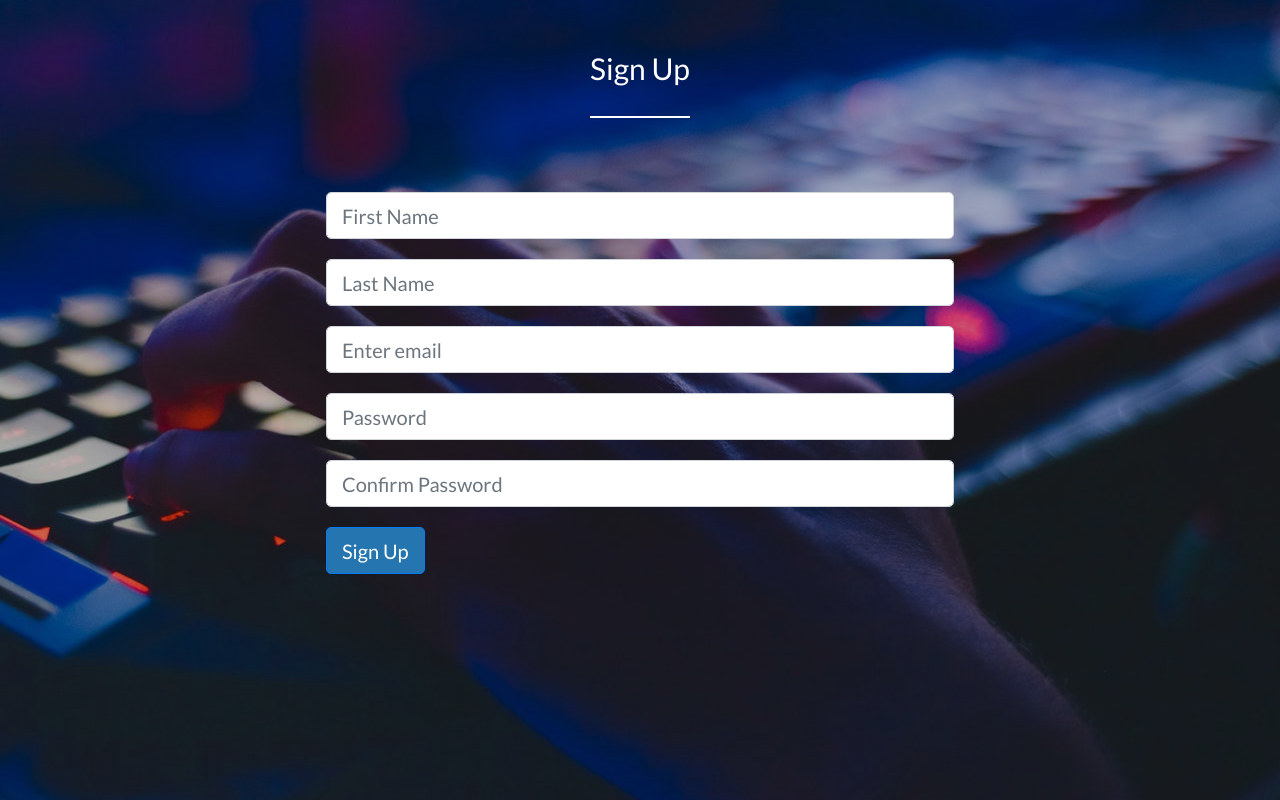
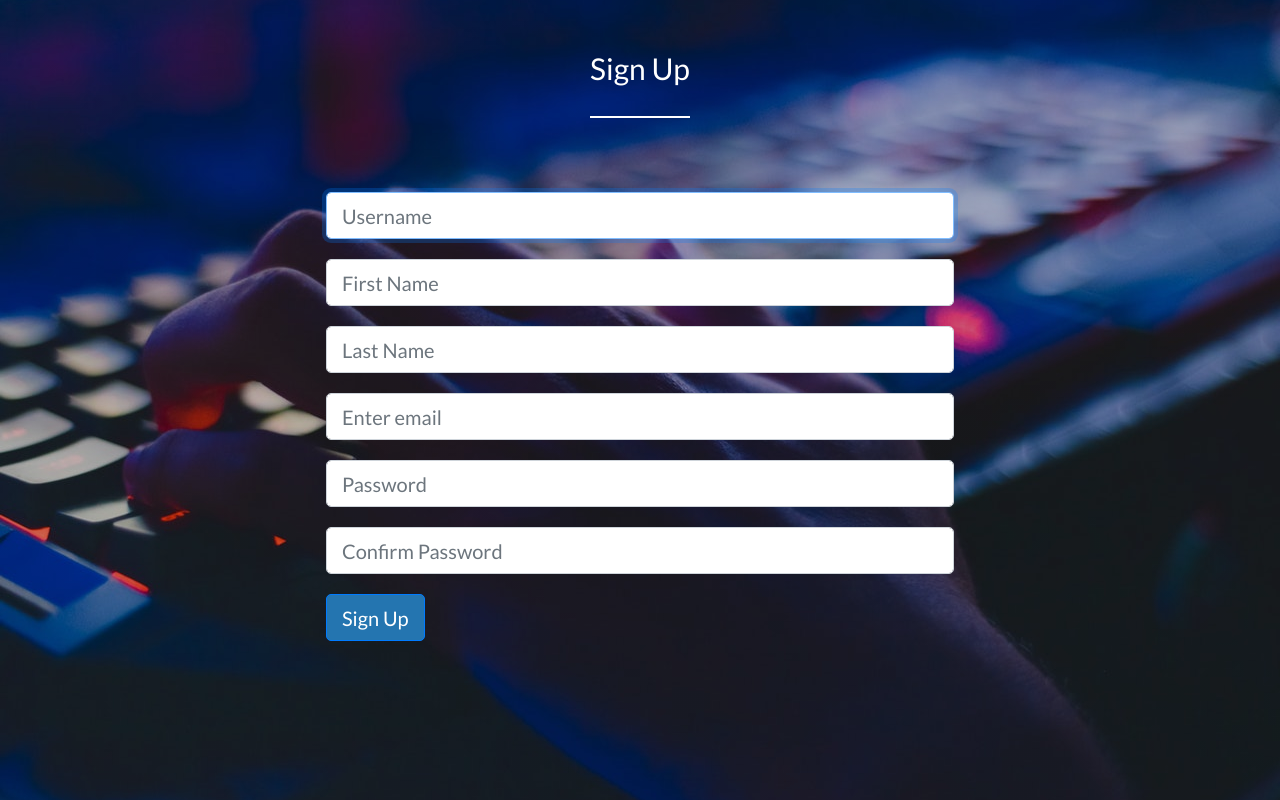
Before and after one commit to Taycode/shortayn, a Django app: page /signup/ in a window 1280 px wide. Shown: the part 96-896 px from the top of the page. Run offline with Django 3.2, Linux system fonts and the light colour scheme; some libraries are stand-ins or nearby versions.

Commit message:
some bug fixes

```diff
--- a/home/forms.py
+++ b/home/forms.py
@@ -13,4 +13,4 @@ class LinkForm(forms.ModelForm):
 class RegistrationForm(UserCreationForm):
     class Meta:
         model = User
-        fields = ['first_name', 'last_name', 'email', 'password1', 'password2']
+        fields = ['username', 'first_name', 'last_name', 'email', 'password1', 'password2']
--- a/home/templates/home/signup.html
+++ b/home/templates/home/signup.html
@@ -14,8 +14,13 @@
 
 		<h4> Sign Up </h4>
 	<div class="container login-form">
-<form>
-  <div class="form-group">
+<form method="post">
+    {% csrf_token %}
+    <div class="form-group">
+
+      {{ form.username|attr:"class:form-control"|attr:"aria-describedby:emailHelp"|attr:"placeholder:Username" }}
+    </div>
+    <div class="form-group">
 
       {{ form.first_name|attr:"class:form-control"|attr:"aria-describedby:emailHelp"|attr:"placeholder:First Name" }}
   </div>
--- a/home/urls.py
+++ b/home/urls.py
@@ -4,8 +4,9 @@ from home import views
 
 urlpatterns = [
     path('', views.index, name='home'),
+    path('shorten', views.shorten, name='shorten'),
     path('login/', views.login_view, name='login'),
     path('signup/', views.signup_view, name='signup'),
-    path('<str:short_code>/', views.redirect_user, name='redirect'),
+    path('shorten/<str:short_code>/', views.redirect_user, name='redirect'),
 
 ]
--- a/home/views.py
+++ b/home/views.py
@@ -1,11 +1,12 @@
 from django.shortcuts import render, redirect
+from django.contrib.auth import login, authenticate
 
 
 def index(request):
     from .forms import LinkForm
     if request.method == 'GET':
         form = LinkForm()
-        args = {'form':form}
+        args = {'form': form}
         return render(request, 'home/index.html', args)
     else:
         form = LinkForm(request.POST)
@@ -43,3 +44,18 @@ def signup_view(request):
             saved = form.save(commit=False)
             username = form.cleaned_data['username']
             password = form.cleaned_data['password1']
+
+
+            saved.save()
+            user = authenticate(username=username, password=password)
+            print('authenticated', user)
+
+            if user is not None:
+                print(user)
+                if user.is_active:
+                    login(request, user)
+                    return redirect('home:home')
+
+
+def shorten(request):
+    pass
--- a/requirements.txt
+++ b/requirements.txt
@@ -1,7 +1,8 @@
 dj-database-url==0.5.0
 Django==2.0.6
 django-heroku==0.3.1
+django-widget-tweaks==1.4.3
 gunicorn==19.9.0
-psycopg2==2.8
+psycopg2-binary==2.8.1
 pytz==2018.9
 whitenoise==4.1.2
```
Also changed, not shown: db.sqlite3, home/migrations/__init__.py (deleted), shortayn/__init__.py (deleted).
